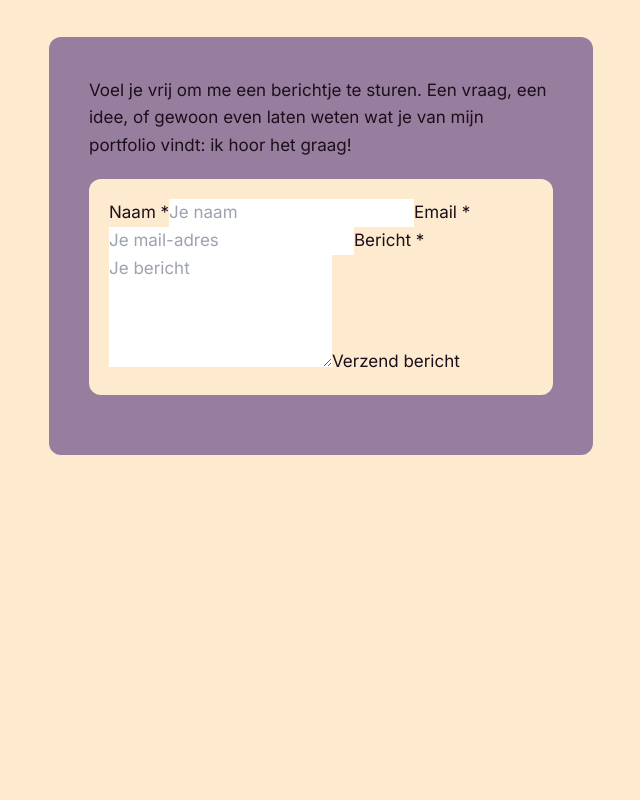
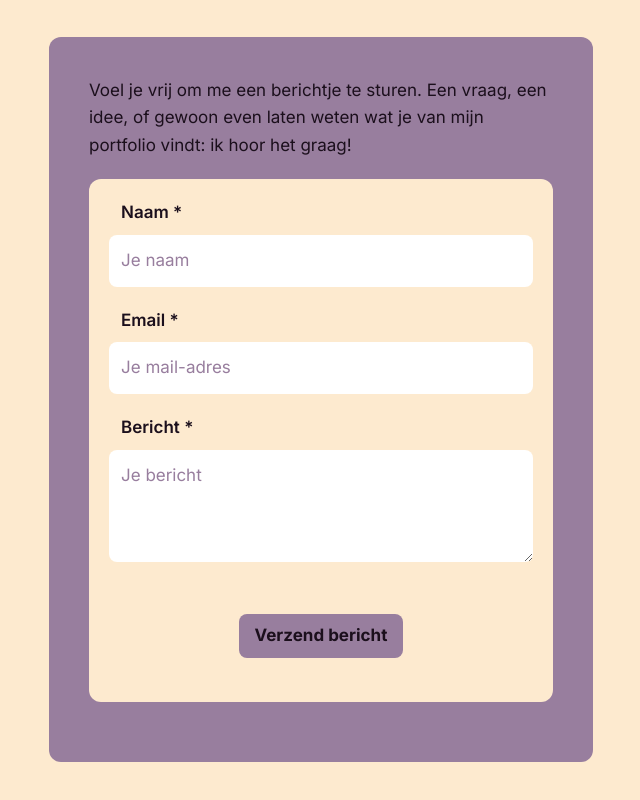
Before and after one commit to Klenic4952/portfolio, a Next.js app: page / in a window 1280 px wide. Shown: the part 3456-4256 px from the top of the page, without its empty margins (591-1231 px from the left). Before the commit the page ends 4103 px from the top, so only its background shows below. Built offline with nearby package versions, Linux system fonts and the light colour scheme; data requests are answered from the project's data file.

Commit message:
Add styling for Form

```diff
--- a/app/globals.css
+++ b/app/globals.css
@@ -4,7 +4,7 @@
 
 @layer base {
   body {
-    @apply bg-beige  text-purpledark leading-relaxed;
+    @apply bg-beige text-purpledark leading-relaxed;
   }
   h1 {
     @apply text-5xl font-bold;
@@ -13,6 +13,24 @@
     @apply font-bold;
   }
 }
+
+/* form styles */
+
+form label {
+  @apply rounded-lg w-full p-3 placeholder-purplelight font-semibold;
+}
+
+form input,
+form textarea {
+  @apply rounded-lg w-full p-3 text-purpledark placeholder-purplelight mb-5 mt-2;
+}
+
+form button {
+  @apply block mx-auto bg-purplelight text-purpledark hover:bg-purpledark hover:text-beige font-bold py-2 px-4 my-6 rounded-lg;
+}
+
+
+
 /* nav styles */
 /*
 nav a:hover {
```
